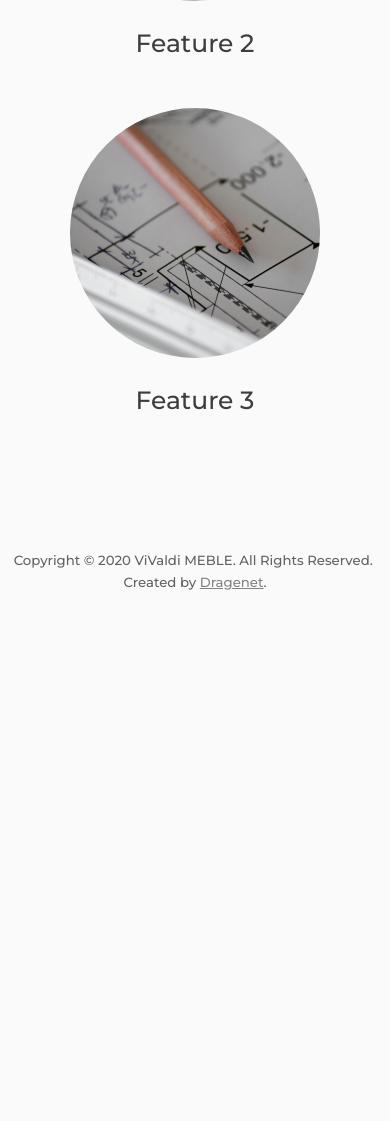
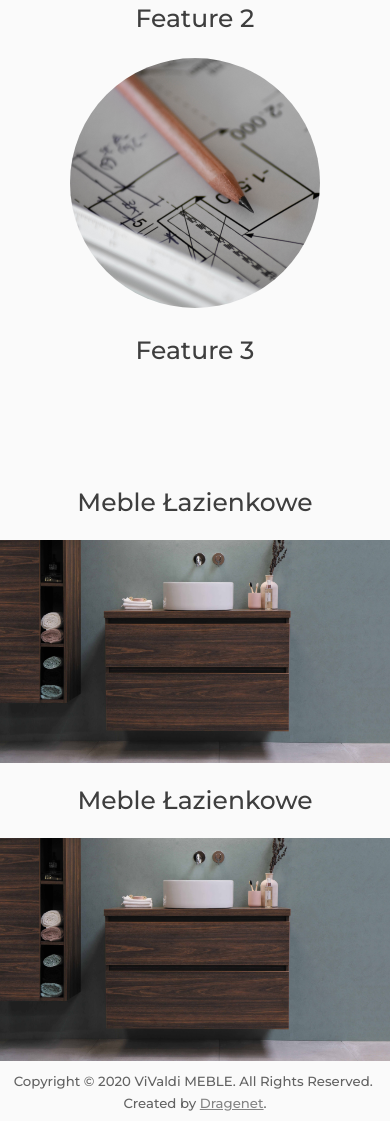
Before and after one commit to dragenet/Vivaldi-Meble, a Gatsby site: page / in a window 390 px wide. Shown: the part 1550-2671 px from the top of the page. Before the commit the page ends 2150 px from the top, so only its background shows below. Built offline with nearby package versions, Linux system fonts and the light colour scheme; Gatsby itself is replaced by a stand-in of ours.

Commit message:
Create responsive card

```diff
--- /dev/null
+++ b/src/components/Card.js
@@ -0,0 +1,45 @@
+import React from 'react'
+import PropTypes from 'prop-types'
+import styled from 'styled-components'
+import Image from 'gatsby-image'
+
+const Wrapper = styled.div`
+  display: grid;
+  grid-template-columns: 60% 40%; //repeat(2, 1fr);
+  &:nth-child(even) {
+    direction: rtl;
+  }
+
+  @media screen and (max-width: ${({ theme }) => theme.mobileBreakpoint}) {
+    grid-template-columns: 1fr;
+    grid-template-rows: 25% 75%;
+  }
+`
+const Text = styled.div`
+  display: flex;
+  align-items: center;
+  justify-content: center;
+  color: ${({ theme }) => theme.colorPrimary};
+  font-size: 25px;
+`
+
+const Card = ({ children, fluid }) => (
+  <Wrapper>
+    <Text>{children}</Text>
+    <Image fluid={fluid} />
+  </Wrapper>
+)
+
+Card.propTypes = {
+  children: PropTypes.oneOfType([
+    PropTypes.node,
+    PropTypes.arrayOf(PropTypes.node),
+  ]),
+  fluid: PropTypes.oneOfType([PropTypes.object, PropTypes.array]).isRequired,
+}
+
+Card.defaultProps = {
+  children: null,
+}
+
+export default Card
--- a/src/components/Features/FeatureItem.js
+++ b/src/components/Features/FeatureItem.js
@@ -23,7 +23,7 @@ const StyledImage = styled(Image)`
   }
 `
 
-const Text = styled.p`
+const Text = styled.div`
   width: 100%;
   font-size: 22px;
   color: ${({ theme }) => theme.colorPrimary};
--- a/src/pages/index.js
+++ b/src/pages/index.js
@@ -1,24 +1,40 @@
 import React from 'react'
 import styled from 'styled-components'
+import { graphql } from 'gatsby'
 
 import SEO from '../components/seo'
 
 import Hero from '../components/Hero'
 import Features from '../components/Features/Features'
+import Card from '../components/Card'
 
 const StyledFeatures = styled(Features)`
   width: 100%;
   margin: 100px 0;
 `
 
-const IndexPage = () => {
+const IndexPage = ({ data }) => {
   return (
     <>
       <SEO />
       <Hero />
       <StyledFeatures />
+      <Card fluid={data.file.childImageSharp.fluid}>Meble Łazienkowe</Card>
+      <Card fluid={data.file.childImageSharp.fluid}>Meble Łazienkowe</Card>
     </>
   )
 }
 
+export const card1 = graphql`
+  query card1 {
+    file(relativePath: { eq: "card1.jpg" }) {
+      childImageSharp {
+        fluid {
+          ...GatsbyImageSharpFluid_tracedSVG
+        }
+      }
+    }
+  }
+`
+
 export default IndexPage
```
Also changed, not shown: src/assets/images/card1.jpg (added).
